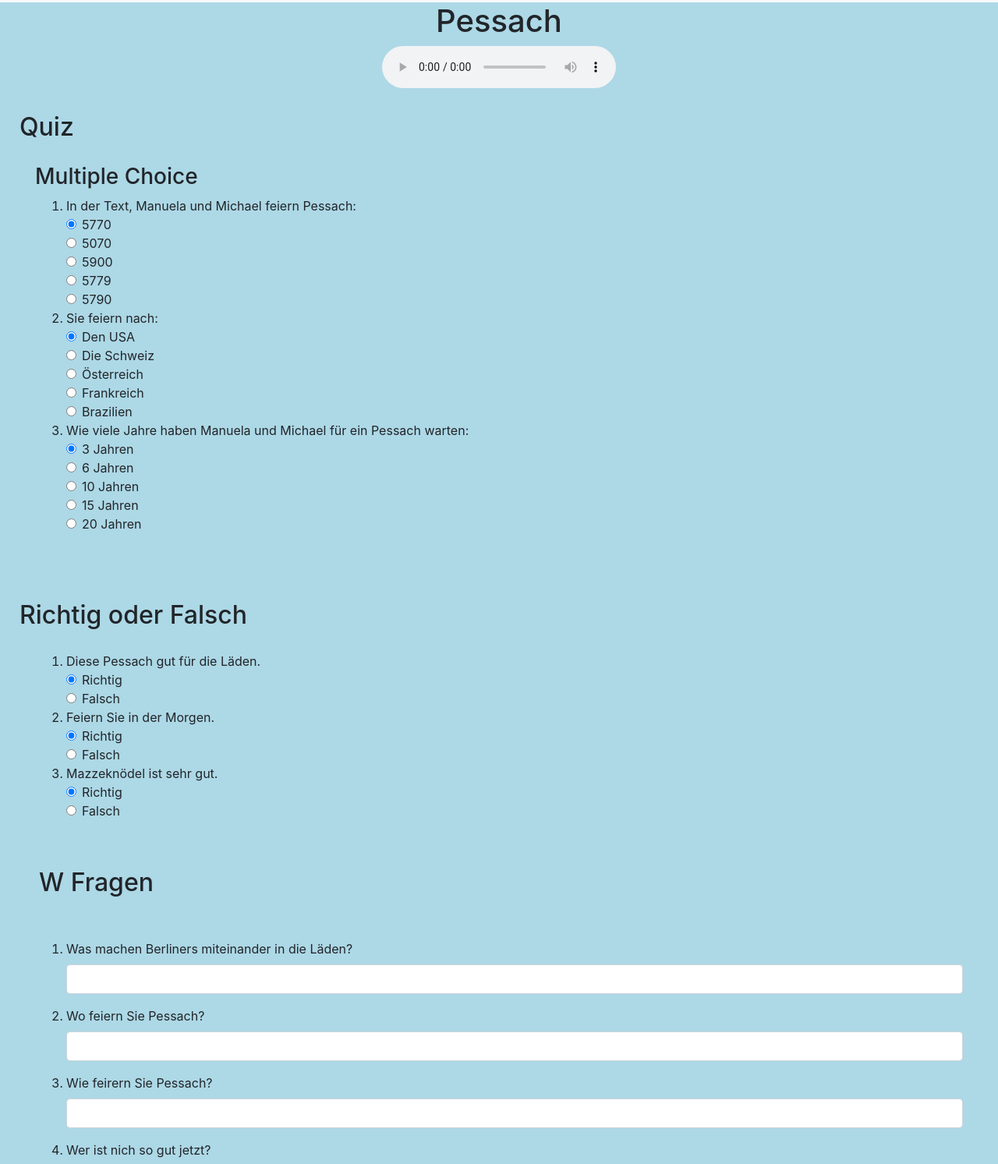
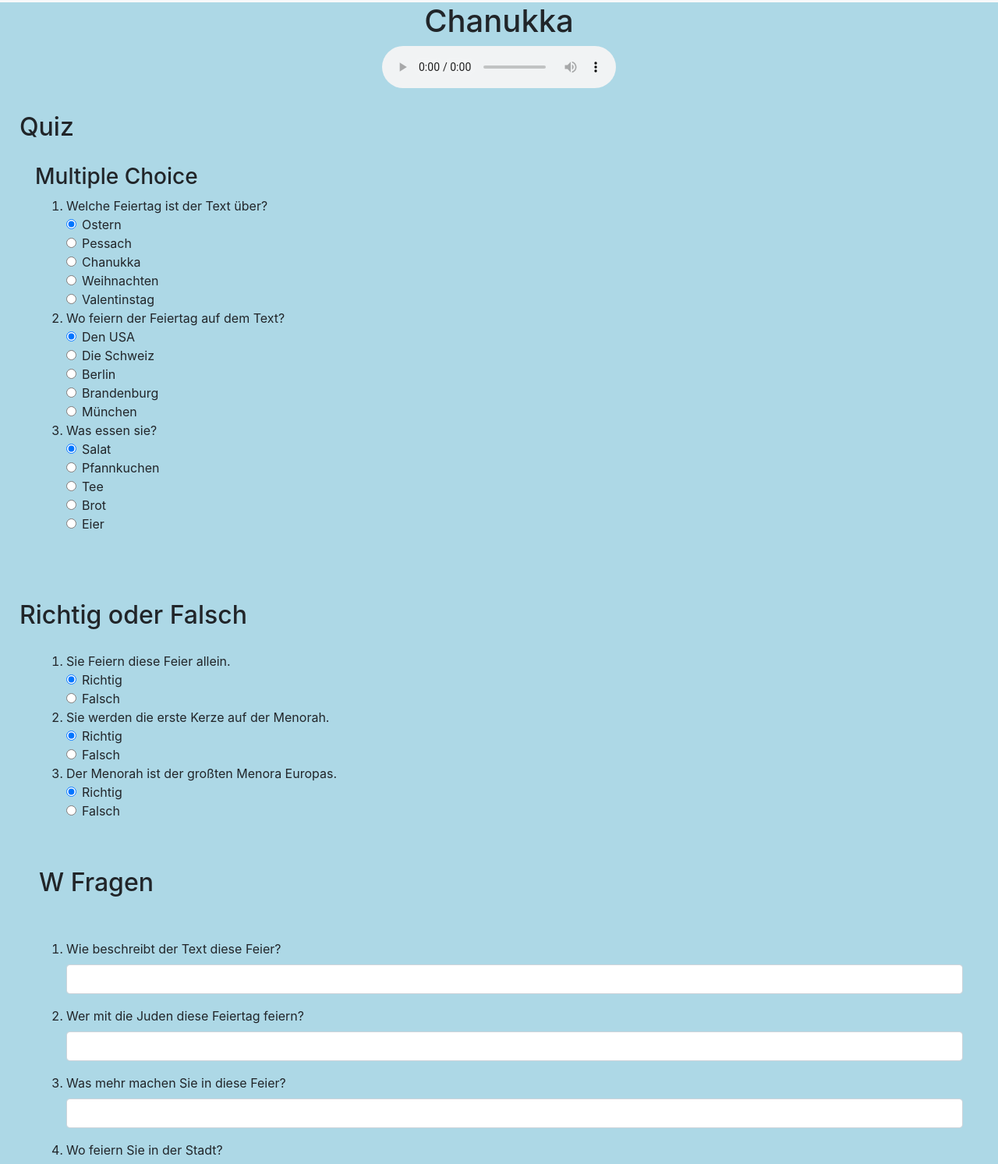
Before and after one commit to csgrant/csgrant.github.io, a plain HTML site: page Audio2.html in a window 1280 px wide. Shown: the part 98-1591 px from the top of the page at 78% size. Drawn offline with nearby package versions, Linux system fonts and the light colour scheme.

Commit message:
Stage 2 Correction

```diff
--- a/Audio2.html
+++ b/Audio2.html
@@ -57,7 +57,7 @@
 </nav>
 <body style="background-color: lightblue">
   <div style="text-align: center;">
-  <h1>Pessach</h1>
+  <h1>Chanukka</h1>
 
 
     <audio controls>
@@ -71,39 +71,39 @@
 
   <h3>Multiple Choice</h3>
   <ol>
-  <li>In der Text, Manuela und Michael feiern Pessach:</li>
+  <li>Welche Feiertag ist der Text über?</li>
   <div class="form-check">
     <input class="form-check-input" type="radio" name="question1" id="1a" value="option1" checked>
     <label class="form-check-label" for="1a">
-      5770
+      Ostern
     </label>
   </div>
   <div class="form-check">
     <input class="form-check-input" type="radio" name="question1" id="1b" value="option2">
     <label class="form-check-label" for="1b">
-      5070
+      Pessach
     </label>
   </div>
   <div class="form-check">
     <input class="form-check-input" type="radio" name="question1" id="1c" value="option3">
     <label class="form-check-label" for="1c">
-      5900
+      Chanukka
     </label>
   </div>
   <div class="form-check">
     <input class="form-check-input" type="radio" name="question1" id="1d" value="option4">
     <label class="form-check-label" for="1d">
-      5779
+      Weihnachten
     </label>
   </div>
   <div class="form-check">
     <input class="form-check-input" type="radio" name="question1" id="1e" value="option5">
     <label class="form-check-label" for="1e">
-      5790
+      Valentinstag
     </label>
   </div>
 
-  <li>Sie feiern nach:</li>
+  <li>Wo feiern der Feiertag auf dem Text?</li>
   <div class="form-check">
     <input class="form-check-input" type="radio" name="question2" id="2a" value="option1" checked>
     <label class="form-check-label" for="2a">
@@ -119,51 +119,51 @@
   <div class="form-check">
     <input class="form-check-input" type="radio" name="question2" id="2c" value="option3">
     <label class="form-check-label" for="2c">
-      Österreich
+      Berlin
     </label>
   </div>
   <div class="form-check">
     <input class="form-check-input" type="radio" name="question2" id="2d" value="option4">
     <label class="form-check-label" for="2d">
-      Frankreich
+      Brandenburg
     </label>
   </div>
   <div class="form-check">
     <input class="form-check-input" type="radio" name="question2" id="2e" value="option5">
     <label class="form-check-label" for="2e">
-      Brazilien
+      München
     </label>
   </div>
 
-  <li>Wie viele Jahre haben Manuela und Michael für ein Pessach warten:</li>
+  <li>Was essen sie?</li>
   <div class="form-check">
     <input class="form-check-input" type="radio" name="question3" id="3a" value="option1" checked>
     <label class="form-check-label" for="3a">
-      3 Jahren
+      Salat
     </label>
   </div>
   <div class="form-check">
     <input class="form-check-input" type="radio" name="question3" id="3b" value="option2">
     <label class="form-check-label" for="3b">
-      6 Jahren
+      Pfannkuchen
     </label>
   </div>
   <div class="form-check">
     <input class="form-check-input" type="radio" name="question3" id="3c" value="option3">
     <label class="form-check-label" for="3c">
-      10 Jahren
+      Tee
     </label>
   </div>
   <div class="form-check">
     <input class="form-check-input" type="radio" name="question3" id="3d" value="option4">
     <label class="form-check-label" for="3d">
-      15 Jahren
+      Brot
     </label>
   </div>
   <div class="form-check">
     <input class="form-check-input" type="radio" name="question3" id="3e" value="option5">
     <label class="form-check-label" for="3e">
-      20 Jahren
+      Eier
     </label>
   </div>
 
@@ -177,7 +177,7 @@
   <div style="padding: 20px;">
 
   <ol>
-  <li>Diese Pessach gut für die Läden.</li>
+  <li>Sie Feiern diese Feier allein.</li>
   <div class="form-check">
     <input class="form-check-input" type="radio" name="tf1" id="1t" value="option1" checked>
     <label class="form-check-label" for="1t">
@@ -191,7 +191,7 @@
     </label>
   </div>
 
-  <li>Feiern Sie in der Morgen.</li>
+  <li>Sie werden die erste Kerze auf der Menorah.</li>
   <div class="form-check">
     <input class="form-check-input" type="radio" name="tf2" id="2t" value="option1" checked>
     <label class="form-check-label" for="2t">
@@ -205,7 +205,7 @@
     </label>
   </div>
 
-  <li>Mazzeknödel ist sehr gut.</li>
+  <li>Der Menorah ist der großten Menora Europas.</li>
   <div class="form-check">
     <input class="form-check-input" type="radio" name="tf3" id="3t" value="option1" checked>
     <label class="form-check-label" for="3t">
@@ -230,7 +230,7 @@
   <li>
   <form>
   <div class="form-group">
-    <label for="q1">Was machen Berliners miteinander in die Läden?</label>
+    <label for="q1">Wie beschreibt der Text diese Feier?</label>
     <input type="email" class="form-control" id="r1" aria-describedby="emailHelp">
   </div>
   </form>
@@ -239,7 +239,7 @@
     <li>
   <form>
   <div class="form-group">
-    <label for="q2">Wo feiern Sie Pessach?</label>
+    <label for="q2">Wer mit die Juden diese Feiertag feiern?</label>
     <input type="email" class="form-control" id="r2" aria-describedby="emailHelp">
   </div>
   </form>
@@ -248,7 +248,7 @@
     <li>
   <form>
   <div class="form-group">
-    <label for="q3">Wie feirern Sie Pessach?</label>
+    <label for="q3">Was mehr machen Sie in diese Feier?</label>
     <input type="email" class="form-control" id="r3" aria-describedby="emailHelp">
   </div>
   </form>
@@ -257,7 +257,7 @@
     <li>
   <form>
   <div class="form-group">
-    <label for="q4">Wer ist nich so gut jetzt?</label>
+    <label for="q4">Wo feiern Sie in der Stadt?</label>
     <input type="email" class="form-control" id="r4" aria-describedby="emailHelp">
   </div>
   </form>
```
